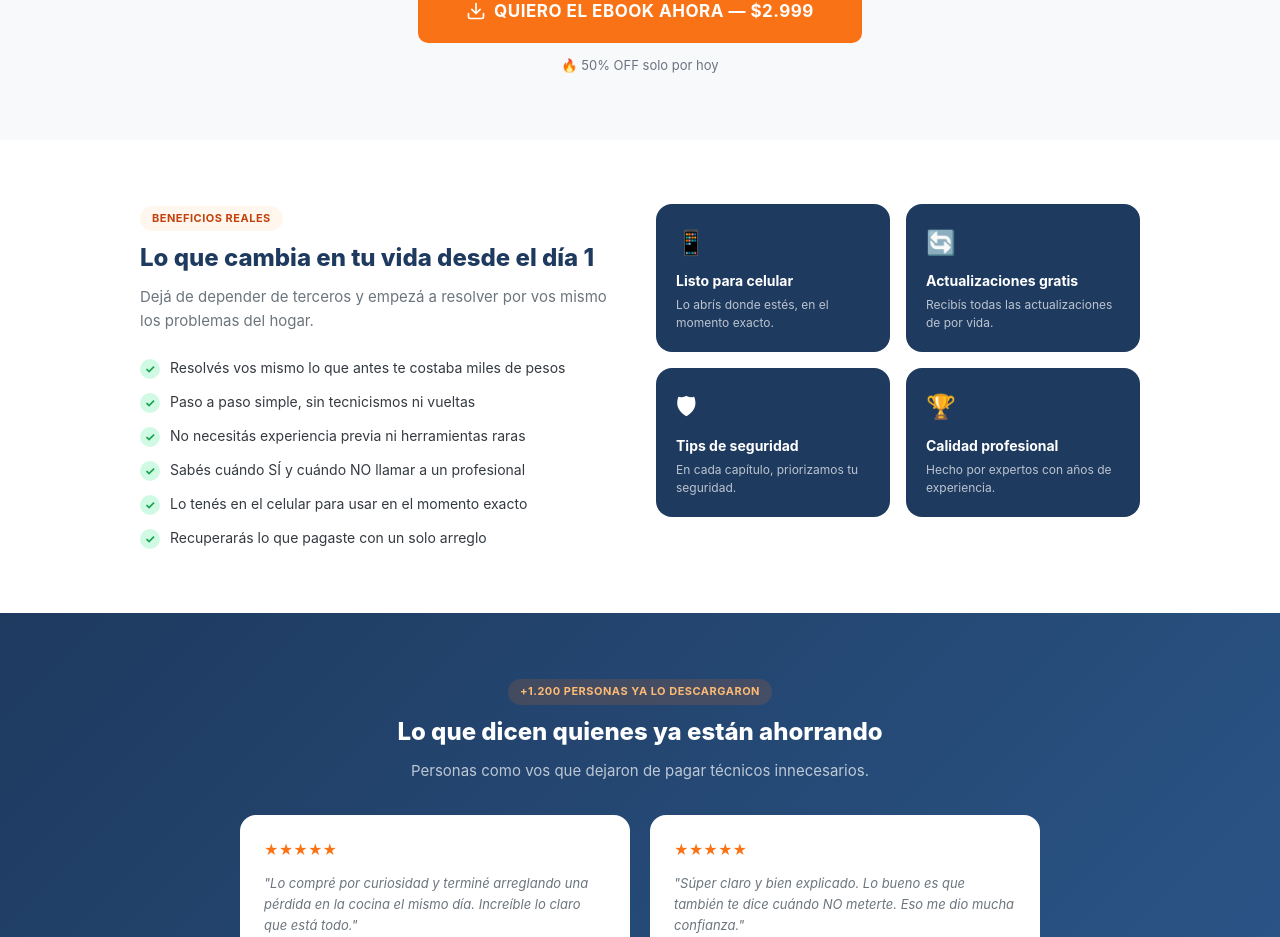
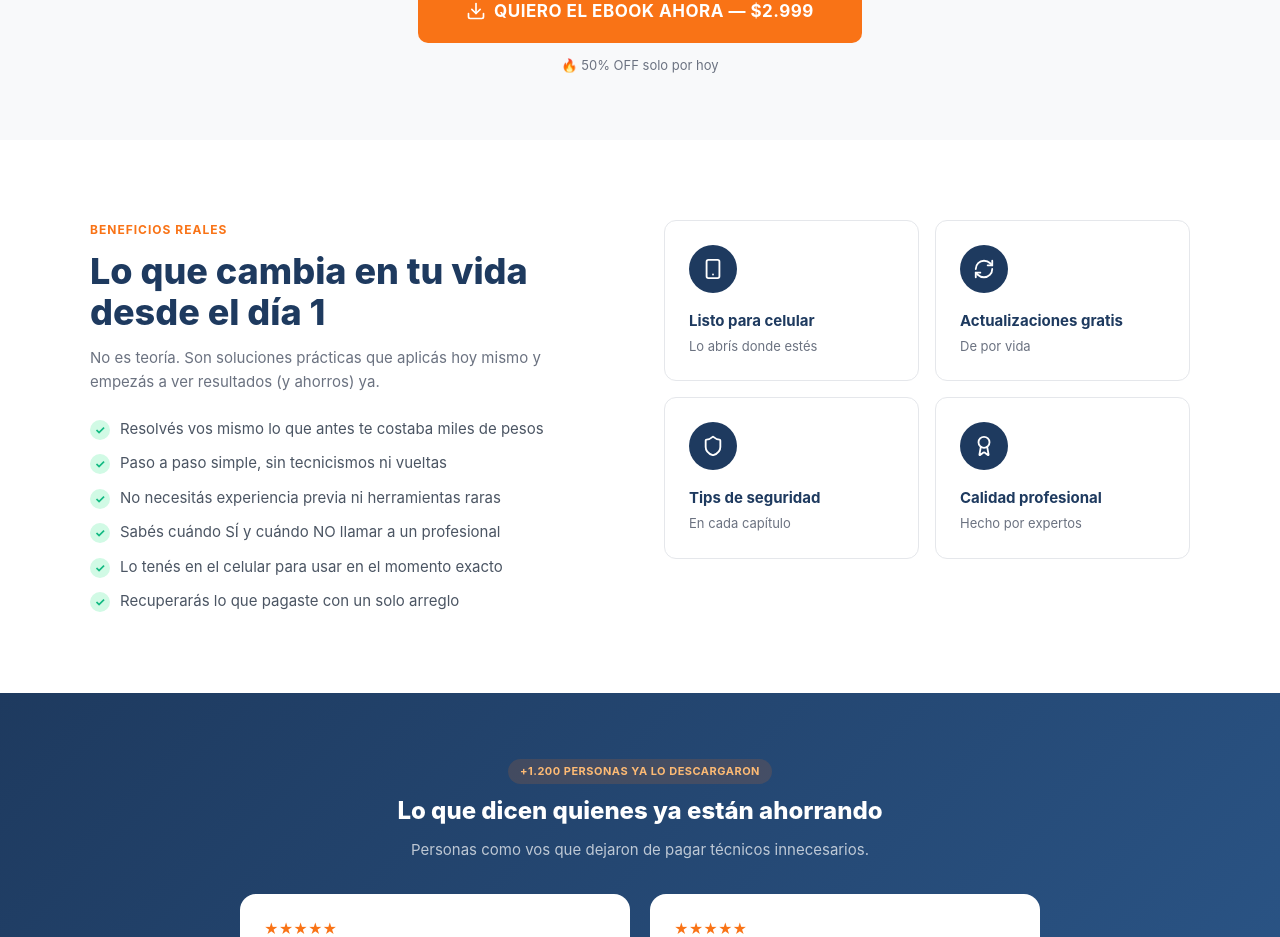
Before and after one commit to alejandroagustinperez-source/reparaciones-simples-del-hogar, a Next.js app: page /ebook in a window 1280 px wide. Shown: the part 2331-3268 px from the top of the page. Built offline with nearby package versions, Linux system fonts and the light colour scheme; no server answers.

Commit message:
beneficios: texto naranja plano, titulo 36px, cards blancas con lucide icons

```diff
--- a/src/app/ebook/page.module.css
+++ b/src/app/ebook/page.module.css
@@ -542,31 +542,44 @@
 /* BENEFITS */
 .benefitsSection {
   background: var(--white);
-  padding: 4rem 1rem;
+  padding: 5rem 1rem;
 }
 
-.benefitsSection .sectionInner {
-  text-align: left;
+.benefitsInner {
+  max-width: 1100px;
+  margin: 0 auto;
   display: flex;
   flex-direction: column;
-  gap: 2rem;
+  gap: 3rem;
 }
 
 .benefitsLeft {
   flex: 1;
 }
 
-.benefitsLeft .sectionTag {
+.benefitsTag {
+  display: block;
+  color: #f97316;
+  font-size: 12px;
+  font-weight: 700;
+  letter-spacing: 1px;
   margin-bottom: 0.75rem;
 }
 
-.benefitsLeft .sectionTitle {
+.benefitsTitle {
+  font-size: 36px;
+  font-weight: 800;
+  color: #1e3a5f;
+  line-height: 1.15;
   margin-bottom: 0.75rem;
 }
 
-.benefitsLeft .sectionSub {
-  margin-left: 0;
+.benefitsSub {
+  font-size: 15px;
+  color: #6b7280;
+  line-height: 1.6;
   margin-bottom: 1.5rem;
+  max-width: 480px;
 }
 
 .benefitsList {
@@ -582,8 +595,8 @@
   display: flex;
   align-items: flex-start;
   gap: 0.625rem;
-  font-size: 0.875rem;
-  color: var(--text-primary);
+  font-size: 15px;
+  color: #4b5563;
   line-height: 1.5;
 }
 
@@ -592,7 +605,7 @@
   height: 20px;
   border-radius: 50%;
   background: #d1fae5;
-  color: #16a34a;
+  color: #10b981;
   display: flex;
   align-items: center;
   justify-content: center;
@@ -606,34 +619,41 @@
   flex: 1;
 }
 
-.benefitsGrid {
+.benefitsCardsGrid {
   display: grid;
   grid-template-columns: 1fr 1fr;
   gap: 1rem;
 }
 
 .benefitCard {
-  background: #1e3a5f;
-  border-radius: 16px;
-  padding: 1.25rem;
-  color: var(--white);
+  background: var(--white);
+  border: 1px solid #e5e7eb;
+  border-radius: 12px;
+  padding: 24px;
 }
 
-.benefitIcon {
-  font-size: 1.5rem;
-  display: block;
-  margin-bottom: 0.5rem;
+.benefitIconCircle {
+  width: 48px;
+  height: 48px;
+  border-radius: 50%;
+  background: #1e3a5f;
+  color: var(--white);
+  display: flex;
+  align-items: center;
+  justify-content: center;
+  margin-bottom: 1rem;
 }
 
 .benefitCardTitle {
-  font-size: 0.875rem;
+  font-size: 0.9375rem;
   font-weight: 700;
+  color: #1e3a5f;
   margin-bottom: 0.25rem;
 }
 
 .benefitCardText {
-  font-size: 0.75rem;
-  color: rgba(255, 255, 255, 0.7);
+  font-size: 0.8125rem;
+  color: #6b7280;
   line-height: 1.5;
 }
 
@@ -941,7 +961,7 @@
     max-width: 400px;
   }
 
-  .benefitsSection .sectionInner {
+  .benefitsInner {
     flex-direction: row;
   }
 
--- a/src/app/ebook/page.tsx
+++ b/src/app/ebook/page.tsx
@@ -2,7 +2,7 @@
 
 import { useState, useEffect } from 'react';
 import Image from 'next/image';
-import { MapPin, X, Download, Shield, RefreshCw } from 'lucide-react';
+import { MapPin, X, Download, Shield, RefreshCw, Smartphone, Award } from 'lucide-react';
 import styles from './page.module.css';
 
 function AccordionItem({ question, answer }: { question: string; answer: string }) {
@@ -255,15 +255,14 @@ export default function EbookPage() {
 
       {/* SECCIÓN 5 — BENEFICIOS */}
       <section className={styles.benefitsSection}>
-        <div className={styles.sectionInner}>
+        <div className={styles.benefitsInner}>
           <div className={styles.benefitsLeft}>
-            <span className={styles.sectionTag}>BENEFICIOS REALES</span>
-            <h2 className={styles.sectionTitle}>
+            <span className={styles.benefitsTag}>BENEFICIOS REALES</span>
+            <h2 className={styles.benefitsTitle}>
               Lo que cambia en tu vida desde el día 1
             </h2>
-            <p className={styles.sectionSub}>
-              Dejá de depender de terceros y empezá a resolver por vos mismo los
-              problemas del hogar.
+            <p className={styles.benefitsSub}>
+              No es teoría. Son soluciones prácticas que aplicás hoy mismo y empezás a ver resultados (y ahorros) ya.
             </p>
             <ul className={styles.benefitsList}>
               <li className={styles.benefitsListItem}>
@@ -293,26 +292,34 @@ export default function EbookPage() {
             </ul>
           </div>
           <div className={styles.benefitsRight}>
-            <div className={styles.benefitsGrid}>
+            <div className={styles.benefitsCardsGrid}>
               <div className={styles.benefitCard}>
-                <span className={styles.benefitIcon}>📱</span>
+                <span className={styles.benefitIconCircle}>
+                  <Smartphone size={22} />
+                </span>
                 <h3 className={styles.benefitCardTitle}>Listo para celular</h3>
-                <p className={styles.benefitCardText}>Lo abrís donde estés, en el momento exacto.</p>
+                <p className={styles.benefitCardText}>Lo abrís donde estés</p>
               </div>
               <div className={styles.benefitCard}>
-                <span className={styles.benefitIcon}>🔄</span>
+                <span className={styles.benefitIconCircle}>
+                  <RefreshCw size={22} />
+                </span>
                 <h3 className={styles.benefitCardTitle}>Actualizaciones gratis</h3>
-                <p className={styles.benefitCardText}>Recibís todas las actualizaciones de por vida.</p>
+                <p className={styles.benefitCardText}>De por vida</p>
               </div>
               <div className={styles.benefitCard}>
-                <span className={styles.benefitIcon}>🛡</span>
+                <span className={styles.benefitIconCircle}>
+                  <Shield size={22} />
+                </span>
                 <h3 className={styles.benefitCardTitle}>Tips de seguridad</h3>
-                <p className={styles.benefitCardText}>En cada capítulo, priorizamos tu seguridad.</p>
+                <p className={styles.benefitCardText}>En cada capítulo</p>
               </div>
               <div className={styles.benefitCard}>
-                <span className={styles.benefitIcon}>🏆</span>
+                <span className={styles.benefitIconCircle}>
+                  <Award size={22} />
+                </span>
                 <h3 className={styles.benefitCardTitle}>Calidad profesional</h3>
-                <p className={styles.benefitCardText}>Hecho por expertos con años de experiencia.</p>
+                <p className={styles.benefitCardText}>Hecho por expertos</p>
               </div>
             </div>
           </div>
```
